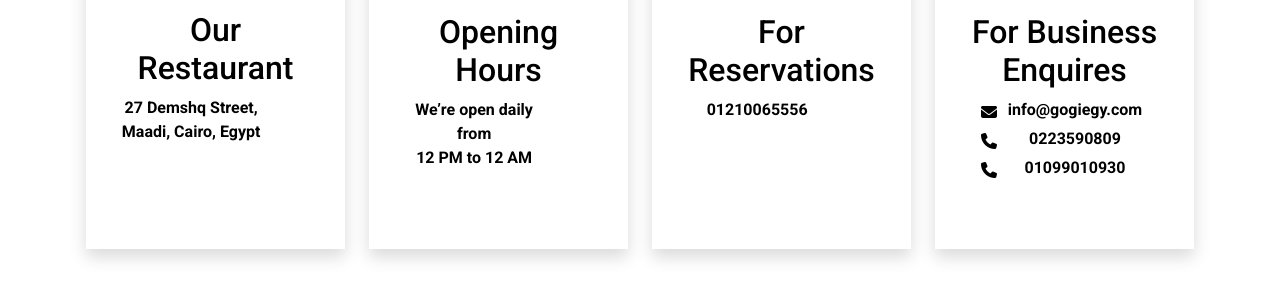
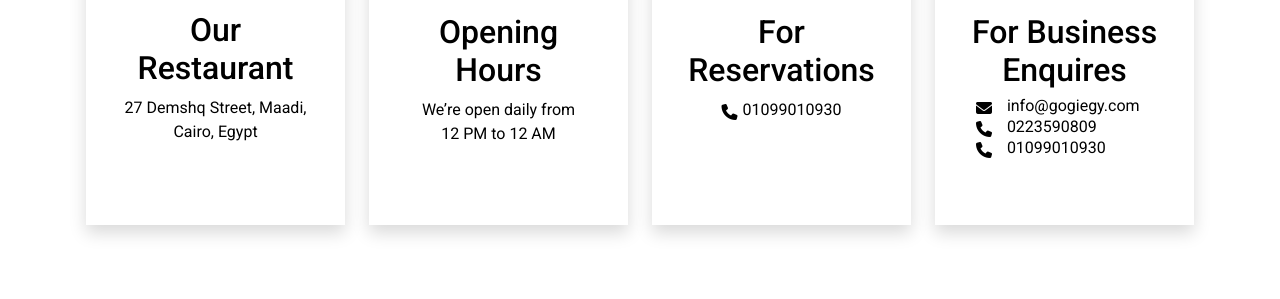
Before and after one commit to PeterYousseff/gogi-website, a plain HTML site: page contact_us.html in a window 1280 px wide. Shown: the part 1131-1430 px from the top of the page. Drawn offline with Linux system fonts and the light colour scheme.

Commit message:
update contact us commit

```diff
--- a/contact_us.html
+++ b/contact_us.html
@@ -127,13 +127,17 @@
                         </div>
                         <div class="card-body">
                             <h4 class="card-title text-1">For Reservations</h4>
-                            <p class="card-text">01210065556</p>
+                            <div class="contact-us-card-icons-1">
+                                <i class="fa-solid fa-phone"></i>
+                                <p class="">01099010930</p>
+                            </div>
                         </div>
                         </a>
                     </div>
 
                     <div class="w-100 card rounded-0 shadow border-0 px-3 py-5 text-center">
-                        <a href="mailto:info@gogiegy.com" class="contact-us-box" target="_blank">
+                        <!-- <a href="mailto:info@gogiegy.com" class="contact-us-box" target="_blank"> -->
+                        <a href="https://wa.me/+2001099010930" class="contact-us-box" target="_blank">
                         <div class="d-flex align-items-center justify-content-center">
                             <div class="icon-box">
                                 <i class="fa-regular fa-envelope"></i>
@@ -147,7 +151,7 @@
                             </div>
                             <div class="contact-us-card-icons">
                                 <i class="fa-solid fa-phone"></i>
-                                <p class="">0223590809</p>
+                                <p class="">0223590809  </p>
                             </div>
                             <div class="contact-us-card-icons">
                                 <i class="fa-solid fa-phone"></i>
--- a/css/style.css
+++ b/css/style.css
@@ -332,7 +332,7 @@ transition: 0.5s;
 }
 
 .img-hover:hover {
-    transform: scale(1.1);
+    transform: scale(1.01);
 }
 
 .menu-image {
@@ -746,15 +746,31 @@ color: white;
 }
 
 .card-body p {
-    width: 75%;
-    margin-bottom: 5px !important;
-    font-weight: bold !important;
+    /* font-weight: bold !important; */
 
 }
-.contact-us-card-icons {
+.contact-us-card-icons-1 {
     width: 100%;
     display: flex;
     gap:5px;
     justify-content: center;
     align-items: center;
 }
+.contact-us-card-icons-1 p {
+    margin-bottom: 5px !important;
+    /* font-weight: bold !important; */
+}
+.contact-us-card-icons {
+    width: 100%;
+    display: flex;
+    gap:15px;
+    justify-content: center;
+    align-items: center;
+}
+.contact-us-card-icons p {
+    width: 75%;
+    margin-bottom: 5px !important;
+    /* font-weight: bold !important; */
+    text-align: left;
+    line-height: 16px;
+}
```
